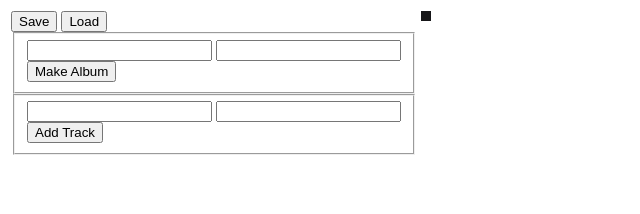
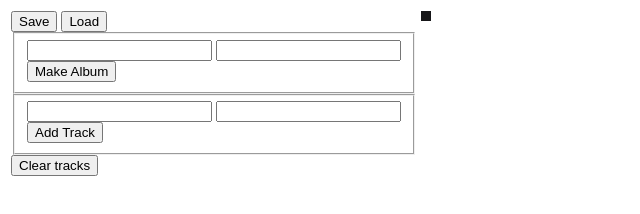
Before and after one commit to PossumInABox/simple-cuesheet, a plain HTML site: page index.html in a window 1280 px wide. Shown: the whole page, without its empty margins (0-640 px from the left). Drawn offline with Linux system fonts and the light colour scheme.

Commit message:
Add functionality to clear all tracks of album

```diff
--- a/album.js
+++ b/album.js
@@ -16,6 +16,10 @@ class Album {
 				this.tracks.splice(i, 1);
 			}
 		}
+	}
+
+	clearTracks() {
+		this.tracks = [];
 	}
 
 	toString() {
--- a/functions.js
+++ b/functions.js
@@ -34,6 +34,11 @@ function addTrack() {
 
 }
 
+function clearTracks() {
+	myAlbum.clearTracks();
+	render();
+}
+
 function persist() {
 
 	localStorage.setItem('cuesheet_album', JSON.stringify(myAlbum));
--- a/index.html
+++ b/index.html
@@ -35,6 +35,8 @@
 				<button class="button" onclick="addTrack()">Add Track</button>
 			</fieldset>
 
+			<button class="button" onclick="clearTracks()">Clear tracks</button>
+
 		</td>
 		<td>
 
```
